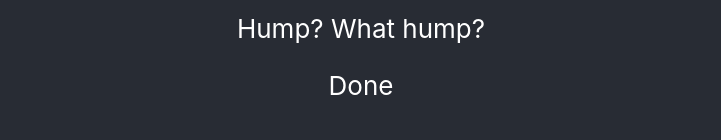
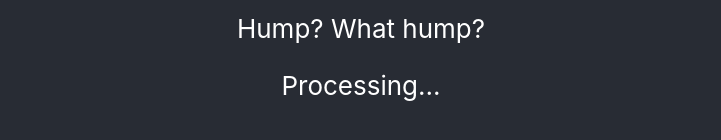
Before and after one commit to zmbq/edition-viewer, a React (Create React App) app: page / in a window 1280 px wide. Shown: the part 516-656 px from the top of the page, without its empty margins (279-1000 px from the left). Built offline with nearby package versions, Linux system fonts and the light colour scheme; no server answers.

Commit message:
Fetch XMLs from ptr tags.

```diff
--- a/src/collator/Collator.tsx
+++ b/src/collator/Collator.tsx
@@ -1,4 +1,5 @@
 import React from 'react';
+import { collateFromURL } from '../tei-processing/collation-gathering';
 
 class Collator extends React.Component {
     state = {
@@ -24,7 +25,8 @@ class Collator extends React.Component {
     }
 
     async collate() {
-        await this.delay(2500);
+        const gatherer = await collateFromURL('https://raw.githubusercontent.com/PghFrankenstein/fv-data/master/standoff_Spine/spine_C01.xml');
+        await gatherer.dereferencePointers();
         this.setState( { processing: false });
     }
 }
--- /dev/null
+++ b/src/tei-processing/collation-gathering.ts
@@ -0,0 +1,93 @@
+import { stringify } from "querystring";
+
+interface Pointer {
+    url: string,
+    xpath: string,
+}
+
+export class CollationGathering {
+    private _tei: string;
+    private  _xmls : Map<string, Document>;  // Map from URL to a parsed XML
+
+    constructor(tei: string) {
+        this._tei = tei;
+        this._xmls = new Map<string, Document>();
+    }
+
+    private async fetchXML(url: string) {
+        const response = await fetch(url);
+        const xml = await response. text();
+        const parser = new DOMParser();
+        const dom = parser.parseFromString(xml, 'text/xml');
+        this._xmls.set(url, dom);
+    }
+
+    private getXML(url: string): Document {
+        if (!this._xmls.has(url)) {
+            throw new Error(`Can't find the XML for ${url}. Did you forget to fetch it?`);
+        }
+
+        return this._xmls.get(url)!; // The ! means we are cetain 'undefined' will not be returned
+    }
+
+    private parsePointer(ptr: Element): Pointer {
+        const attr = ptr.attributes.getNamedItem('target');
+        if (!attr) {
+            throw new Error(`ptr ${ptr} has no target attribute`);
+        }
+        const target = attr.value;
+
+        const parts = target.split('#')
+        if (parts.length != 2) {
+            throw new Error(`Target ${target} is not well formatted. Expected uri#xpath`);
+        }
+
+        return {
+            url: parts[0],
+            xpath: parts[1]
+        };
+    }
+
+    public async dereferencePointers() {
+        const parser = new DOMParser();
+        const dom = parser.parseFromString(this._tei, 'text/xml');
+
+        const ptrElements = Array.from(dom.getElementsByTagName('ptr'));
+        const pointers = ptrElements.map((ptr) => this.parsePointer(ptr));
+
+        // First, fetch all URLs
+        const urlSet = new Set(pointers.map((ptr) => ptr.url));
+        const urls = Array.from(urlSet);
+        const promises = urls.map((url) => this.fetchXML(url));
+        await Promise.all(promises);
+
+        // Now we can dereference all the pointers
+        for(const ptr of pointers) {
+            this.dereferencePointer(ptr);
+        }
+    }
+
+    private async dereferencePointer(ptr: Pointer) {
+        const dom = this.getXML(ptr.url);
+        const result = dom.evaluate(ptr.xpath, dom);
+        console.log(result);
+    }
+}
+
+export async function collateFromURL(url: string): Promise<CollationGathering> {
+    const response = await fetch(url);
+    const xml = await response.text();
+
+    return new CollationGathering(xml);
+}
+
+export function collateFromElement(id: string): CollationGathering {
+    const elem = document.getElementById(id);
+    if (!elem) {
+        throw new Error(`Can't find element with id ${id}`);
+    }
+
+    const xml = elem.innerHTML;
+
+    return new CollationGathering(xml);
+}
```
